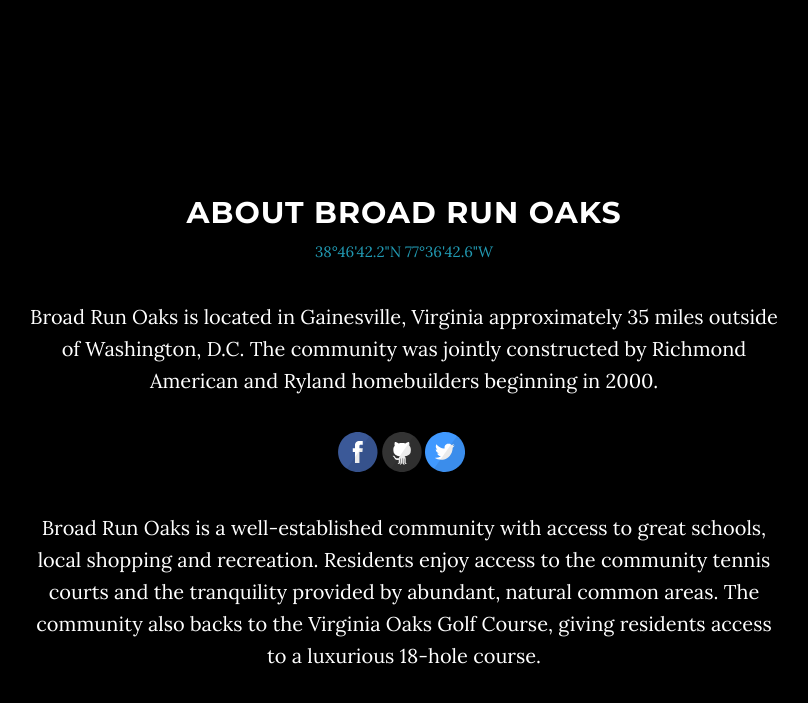
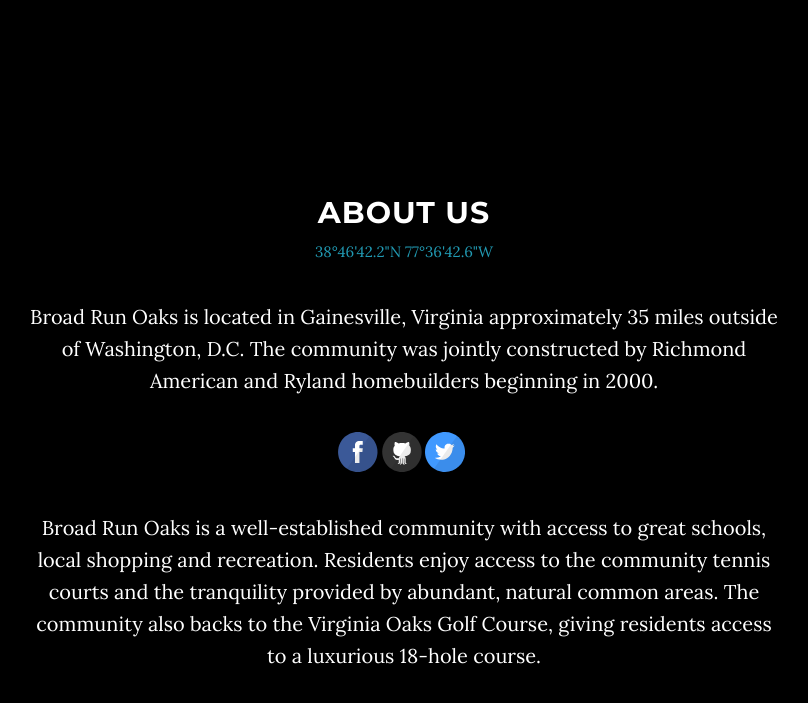
Before and after one commit to BroadRunOaks/broadrunoaks.github.io, a Jekyll site: the page built from index.html, in a window 1280 px wide and 900 px high, scrolled down 838 px, cut to the strip 66-769 px from the top of the window. Shown: the whole strip, without its empty margins (236-1044 px from the left). Built offline with Jekyll 4.4.1, drawn with Linux system fonts in a browser that asks for light colours; Markdown is read by kramdown in place of the engine named in the settings.

Commit message:
Less words

```diff
--- a/_includes/about.html
+++ b/_includes/about.html
@@ -2,7 +2,7 @@
     <section id="about" class="container content-section text-center">
         <div class="row">
             <div class="col-lg-8 col-lg-offset-2">
-                <h2 class="about-title">About {{site.title}}</h2>
+                <h2 class="about-title">About Us</h2>
                 <p class="about-title">
                     <a class="about-title" target="_blank" href="https://www.google.com/maps/place/38%C2%B046'42.2%22N+77%C2%B036'42.6%22W/@38.7783882,-77.6140147,17z/data=!3m1!4b1!4m5!3m4!1s0x0:0x0!8m2!3d38.778384!4d-77.611826">
                     38°46'42.2"N 77°36'42.6"W</a>
```
